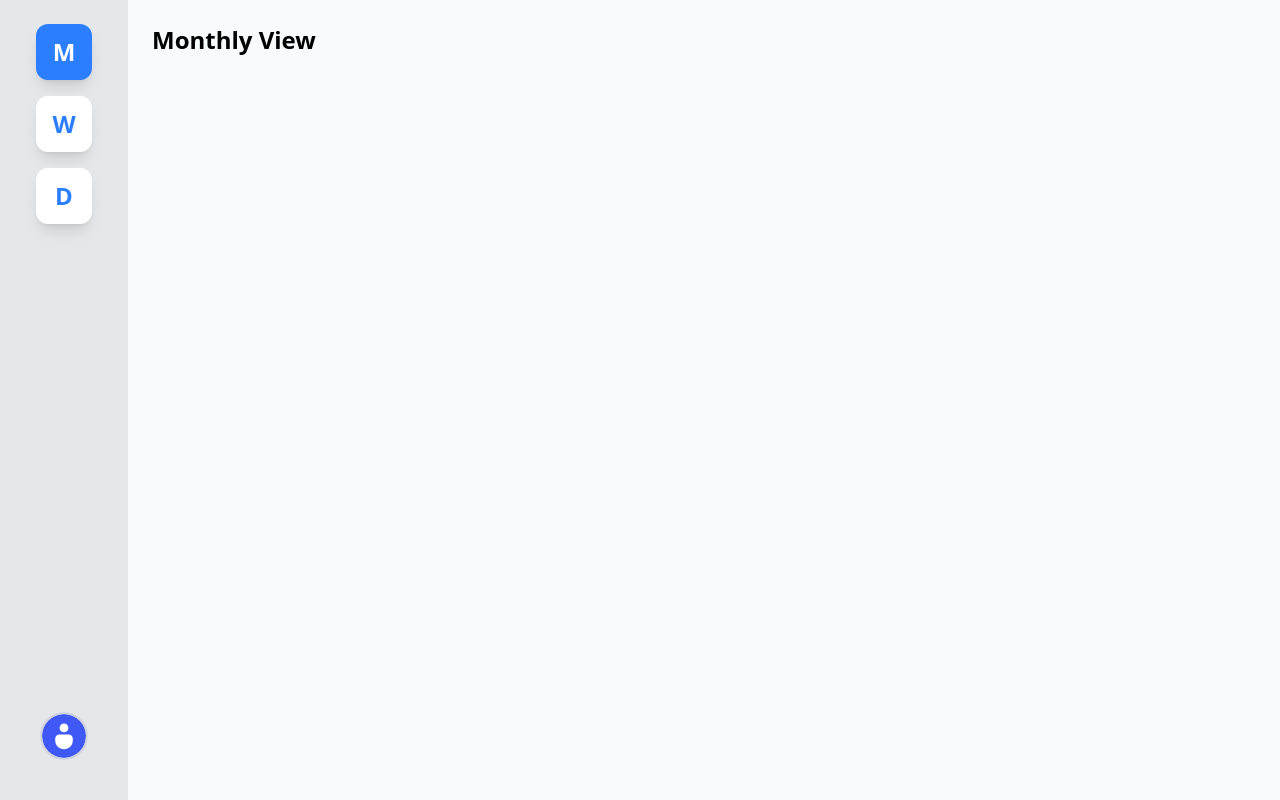
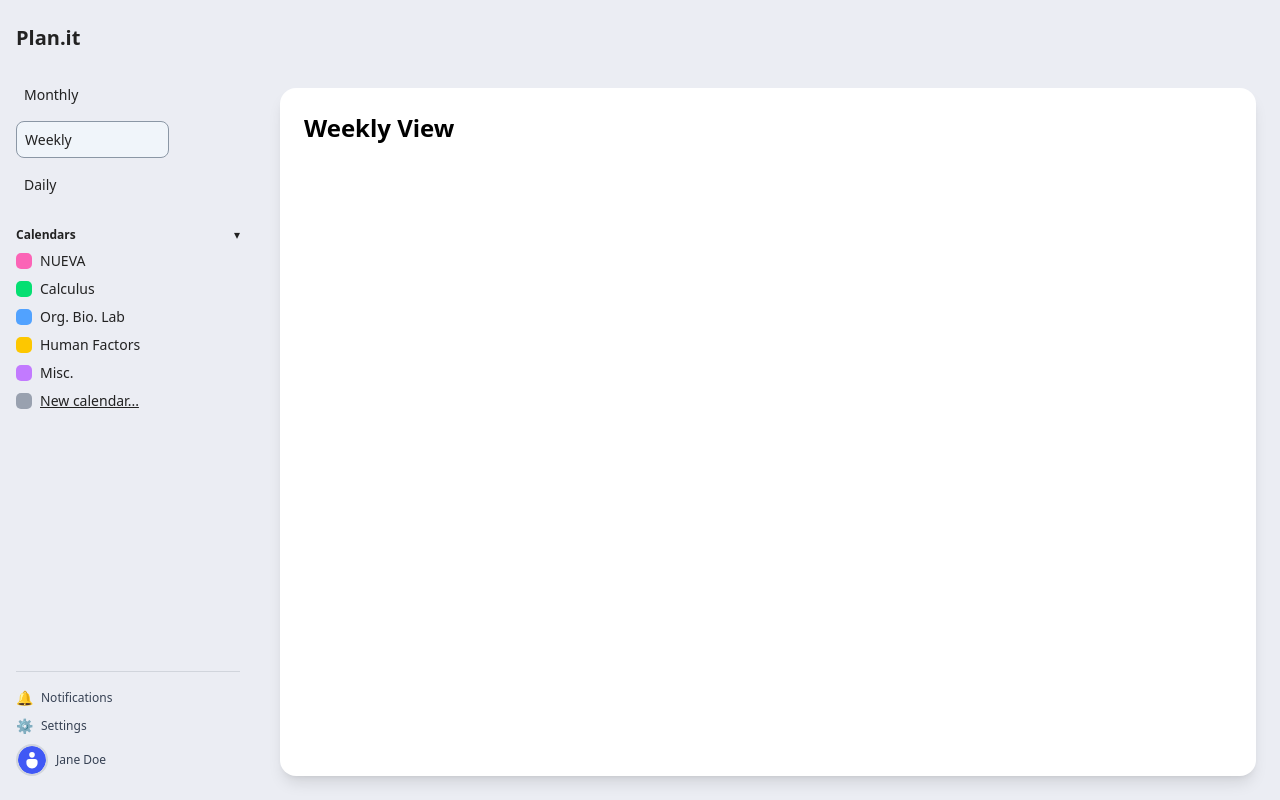
Before and after one commit to agc6/plan.it, a React (Vite) app in the folder client/: page /calendar in a window 1280 px wide. Built offline with nearby package versions, Linux system fonts and the light colour scheme.

Commit message:
calnder.jsx changes

```diff
--- a/client/src/components/CalenderSite/Calender.jsx
+++ b/client/src/components/CalenderSite/Calender.jsx
@@ -4,56 +4,150 @@ import WeeklyPage from "./WeeklyPage";
 import DailyPage from "./DailyPage";
 import userIcon from "../../assets/user-icon.svg";
 
+
 const CalendarSite = () => {
-  const [activeView, setActiveView] = useState("monthly");
+  const [activeView, setActiveView] = useState("weekly");
+  const [showCalendars, setShowCalendars] = useState(true);
+
+
+  // Helper to generate classes for each nav button
+  const getButtonClasses = (view) => {
+    let classes = `
+      flex items-center
+      w-[153px] h-[37px] px-2
+      rounded-[8px]
+      text-sm text-[#222222]
+      cursor-pointer
+    `;
+    if (activeView === view) {
+      classes += `
+        bg-[#F0F5FA]
+        border border-[#8B97A5]
+        border-[0.5px]
+      `;
+    } else {
+      classes += " bg-transparent";
+    }
+    return classes;
+  };
+
 
   return (
-    <div className="flex h-screen bg-gray-50">
+    <div className="flex h-screen bg-[#EBEDF3]">
       {/* Sidebar */}
-      <div className="w-32 bg-gray-200 flex flex-col items-center py-6">
-        <button
+      <div className="w-64 bg-[#EBEDF3] flex flex-col py-6 px-4">
+        {/* Logo / Title */}
+        <div className="mb-6">
+          <span className="text-xl font-bold text-[#222222]">Plan.it</span>
+        </div>
+
+
+        {/* Navigation Items */}
+        <div className="flex flex-col space-y-2 mb-6">
+          <div
+            className={getButtonClasses("monthly")}
             onClick={() => setActiveView("monthly")}
-          className={`mb-4 w-14 h-14 flex items-center justify-center text-2xl font-bold rounded-xl shadow-lg
-                      ${activeView === "monthly" ? "bg-blue-500 text-white" : "bg-white text-blue-500"}
-                      hover:scale-110 transition-transform duration-300`}
-        > {/* BUTTONS section that will transfer form Monthly Weekly and Daily with its round button decore */}
-          M
-        </button>
-        <button
+          >
+            <span>Monthly</span>
+          </div>
+          <div
+            className={getButtonClasses("weekly")}
             onClick={() => setActiveView("weekly")}
-          className={`mb-4 w-14 h-14 flex items-center justify-center text-2xl font-bold rounded-xl shadow-lg
-                      ${activeView === "weekly" ? "bg-blue-500 text-white" : "bg-white text-blue-500"}
-                      hover:scale-110 transition-transform duration-300`}
           >
-          W
-        </button>
-        <button
+            <span>Weekly</span>
+          </div>
+          <div
+            className={getButtonClasses("daily")}
             onClick={() => setActiveView("daily")}
-          className={`mb-4 w-14 h-14 flex items-center justify-center text-2xl font-bold rounded-xl shadow-lg
-                      ${activeView === "daily" ? "bg-blue-500 text-white" : "bg-white text-blue-500"}
-                      hover:scale-110 transition-transform duration-300`}
           >
-          D
-        </button>
+            <span>Daily</span>
+          </div>
+        </div>
 
-        {/* User Icon */}
-        <div className="mt-auto mb-4">
+
+        {/* Calendars Toggle */}
+        <div className="mb-6">
+          <div
+            className="flex items-center justify-between mb-2 cursor-pointer"
+            onClick={() => setShowCalendars(!showCalendars)}
+          >
+            <h3 className="text-xs font-bold text-[#222222]">Calendars</h3>
+            <span
+              className={`text-xs text-[#222222] transform transition-transform ${
+                showCalendars ? "" : "rotate-180"
+              }`}
+            >
+              ▾
+            </span>
+          </div>
+          {showCalendars && (
+            <ul className="space-y-2">
+              <li className="flex items-center space-x-2">
+                <span className="w-4 h-4 rounded-[5px] bg-pink-400"></span>
+                <span className="text-sm text-[#222222]">NUEVA</span>
+              </li>
+              <li className="flex items-center space-x-2">
+                <span className="w-4 h-4 rounded-[5px] bg-green-400"></span>
+                <span className="text-sm text-[#222222]">Calculus</span>
+              </li>
+              <li className="flex items-center space-x-2">
+                <span className="w-4 h-4 rounded-[5px] bg-blue-400"></span>
+                <span className="text-sm text-[#222222]">Org. Bio. Lab</span>
+              </li>
+              <li className="flex items-center space-x-2">
+                <span className="w-4 h-4 rounded-[5px] bg-yellow-400"></span>
+                <span className="text-sm text-[#222222]">Human Factors</span>
+              </li>
+              <li className="flex items-center space-x-2">
+                <span className="w-4 h-4 rounded-[5px] bg-purple-400"></span>
+                <span className="text-sm text-[#222222]">Misc.</span>
+              </li>
+              <li className="flex items-center space-x-2 cursor-pointer" onClick={() => {/* trigger new calendar form */}}>
+                <span className="w-4 h-4 rounded-[5px] bg-gray-400"></span>
+                <span className="text-sm text-[#222222] underline">New calendar...</span>
+              </li>
+            </ul>
+          )}
+        </div>
+
+
+        {/* User/Settings/Notifications Section */}
+        <div className="mt-auto border-t border-gray-300 pt-4">
+          <div className="flex items-center space-x-2 mb-2">
+            <span className="text-sm text-[#222222]">🔔</span>
+            <span className="text-xs text-gray-700">Notifications</span>
+          </div>
+          <div className="flex items-center space-x-2 mb-2">
+            <span className="text-sm text-[#222222]">⚙️</span>
+            <span className="text-xs text-gray-700">Settings</span>
+          </div>
+          <div className="flex items-center space-x-2">
             <img
               src={userIcon}
               alt="User"
-            className="w-12 h-12 rounded-full border-2 border-gray-300"
+              className="w-8 h-8 rounded-full border-2 border-gray-300"
             />
+            <span className="text-xs text-gray-700">Jane Doe</span>
+          </div>
         </div>
       </div>
 
-      {/* Main Content Area */}
-      <div className="flex-1 p-6">
+
+      {/* Main Content Area with header & bottom gap */}
+      <div className="flex-1 flex flex-col">
+        {/* Header space */}
+        <div className="h-16"></div>
+        <main className="flex-1 m-6 bg-white shadow-lg rounded-[16px] p-6 overflow-auto">
           {activeView === "monthly" && <MonthlyPage />}
           {activeView === "weekly" && <WeeklyPage />}
           {activeView === "daily" && <DailyPage />}
+        </main>
+        {/* Bottom gap */}
+        <div className="h-0"></div>
       </div>
     </div>
   );
 };
 
+
 export default CalendarSite;
```
Lines whose indentation alone changed are shown as unchanged.
